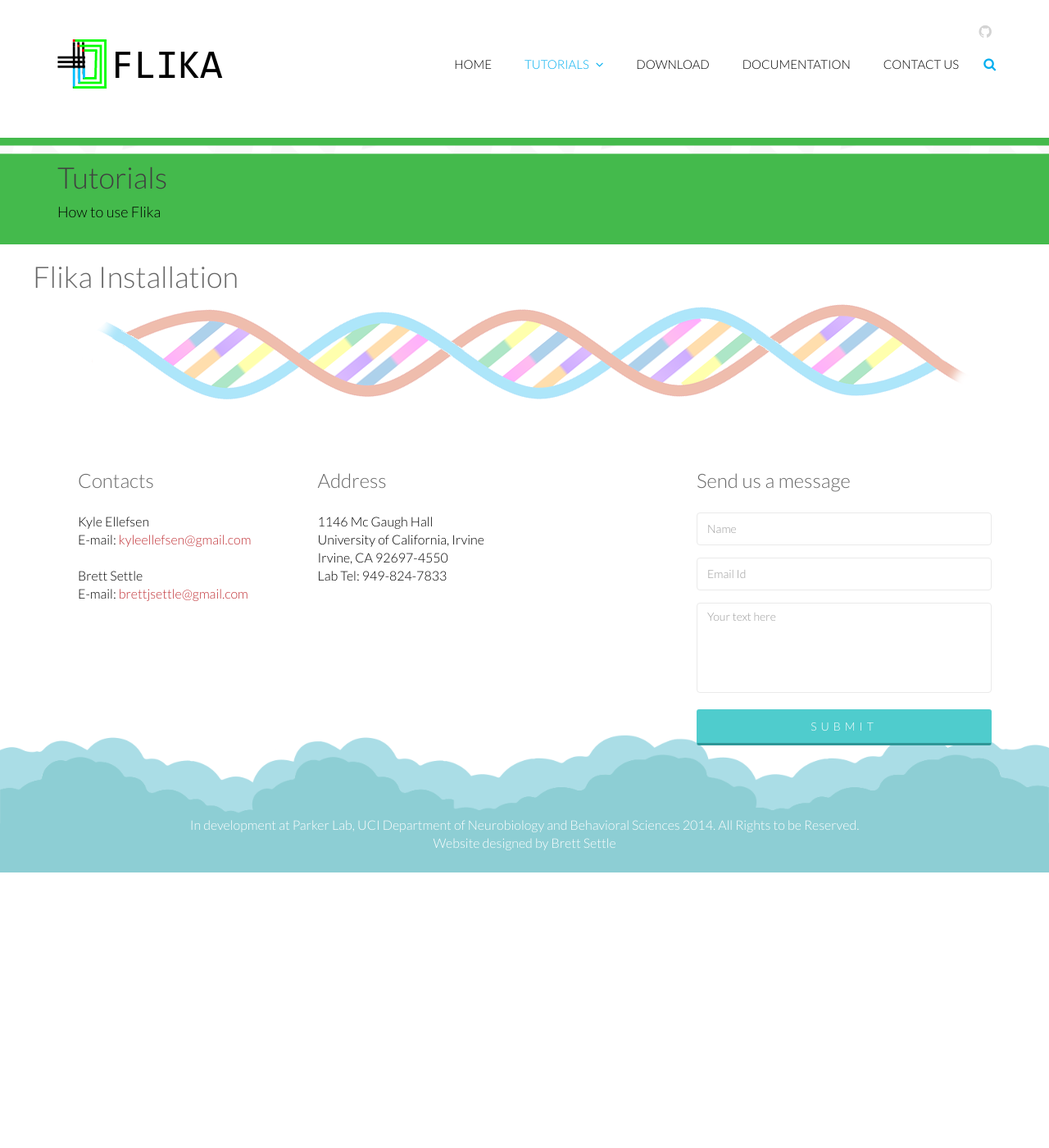
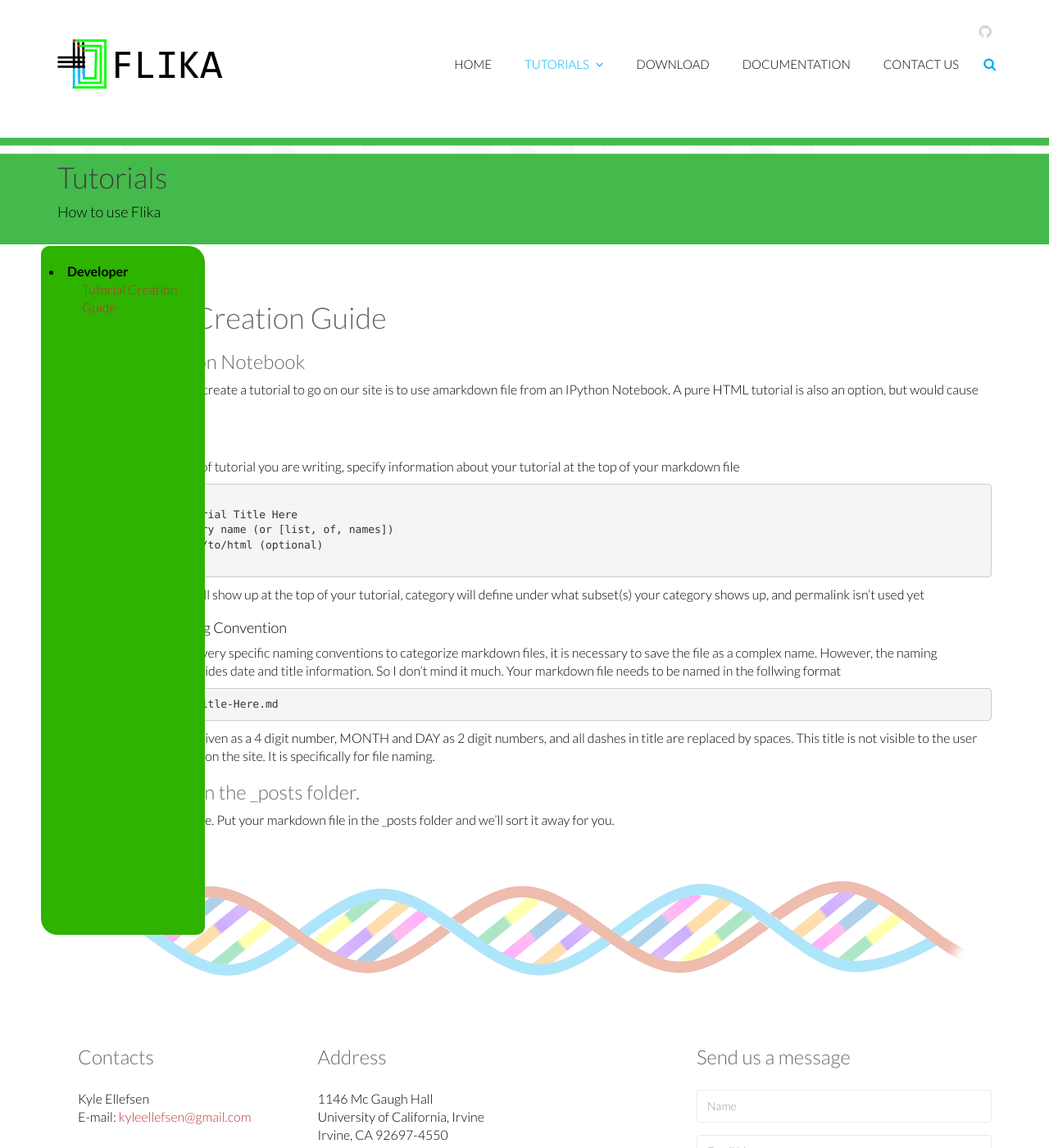
Before and after one commit to flika-org/flika-org.github.io, a Jekyll site: the page built from tutorials.html, in a window 1280 px wide and 1400 px high. Shown: the whole window at 82% size. Built offline with Jekyll 4.4.1, drawn with Linux system fonts in a browser that asks for light colours.

Commit message:
sidebar added

```diff
--- a/_layouts/default.html
+++ b/_layouts/default.html
@@ -4,7 +4,7 @@
     <meta name="viewport" content="width=device-width, initial-scale=1.0">
     <meta name="description" content="FLIKA homepage">
     <meta name="author" content="Brett Settle">
-    <title>Flika Image Processing | {{ title }}</title>
+    <title>Flika Image Processing | {{ page.title }}</title>
     <link href="static/css/bootstrap.min.css" rel="stylesheet">
     <link href="static/css/font-awesome.min.css" rel="stylesheet">
     <link href="static/css/animate.min.css" rel="stylesheet">
--- /dev/null
+++ b/_posts/2016-01-28-Tutorial-Creation.md
@@ -0,0 +1,29 @@
+---
+title: Tutorial Creation Guide
+category: Developer
+---
+# Tutorial Creation Guide
+
+## Use an IPython Notebook
+The simplest way to create a tutorial to go on our site is to use amarkdown file from an IPython Notebook.  A pure HTML tutorial is also an option, but would cause many headaches.
+
+### Step 1. YAML data
+To clarify what type of tutorial you are writing, specify information about your tutorial at the top of your markdown file
+
+	---
+	title: Your Tutorial Title Here
+	category: category name (or [list, of, names])
+	permalink: /path/to/html (optional)
+	---
+
+The title specified will show up at the top of your tutorial, category will define under what subset(s) your category shows up, and permalink isn't used yet
+
+### Step 2. File Naming Convention
+Because Jekyll uses very specific naming conventions to categorize markdown files, it is necessary to save the file as a complex name. However, the naming convention also provides date and title information. So I don't mind it much.  Your markdown file needs to be named in the follwing format
+
+	YEAR-MONTH-DAY-Title-Here.md
+
+Where the YEAR is given as a 4 digit number, MONTH and DAY as 2 digit numbers, and all dashes in title are replaced by spaces. This title is not visible to the user and will not show up on the site. It is specifically for file naming.
+
+## Step 3. Put it in the _posts folder.
+Really! It's that simple. Put your markdown file in the _posts folder and we'll sort it away for you.
--- a/static/css/main.css
+++ b/static/css/main.css
@@ -706,6 +706,15 @@ ul.sub-menu {
 }
 
 
+.sidebar {
+    position: fixed;
+    top:300; bottom:100; left:50;
+    width:200px;
+    background: #2db300;
+    border-radius: 10px 20px;
+}
+
+
 
 /*************************
 *******About Us Page******
--- a/tutorials.html
+++ b/tutorials.html
@@ -3,12 +3,194 @@ layout: default
 title: Tutorials
 about: How to use Flika
 ---
+
+<style type="text/css">
+
+
+/* Sidebar Menu */
+.ui.sidebar {
+  position: fixed;
+  top: 300;
+  left: 50;
+  height: 60%;
+  padding-left: 10px;
+  padding-top: 20px;
+  -webkit-backface-visibility: hidden;
+          backface-visibility: hidden;
+  -webkit-transition: none;
+  transition: none;
+  will-change: transform;
+  -webkit-transform: translate3d(0, 0, 0);
+          transform: translate3d(0, 0, 0);
+  -webkit-overflow-scrolling: touch;
+  /*height: 100% !important;
+  max-height: 100%;
+  border-radius: 10px 30px !important;
+  margin: 0em !important;*/
+  /*overflow-y: auto !important;*/
+  z-index: 102;
+}
+
+/* GPU Layers for Child Elements */
+.ui.sidebar > * {
+  -webkit-backface-visibility: hidden;
+          backface-visibility: hidden;
+}
+
+/*--------------
+   Direction
+---------------*/
+
+.ui.left.sidebar {
+  right: auto;
+  left: 0px;
+  -webkit-transform: translate3d(-100%, 0, 0);
+          transform: translate3d(-100%, 0, 0);
+}
+.ui.right.sidebar {
+  right: 0px !important;
+  left: auto !important;
+  -webkit-transform: translate3d(100%, 0%, 0);
+          transform: translate3d(100%, 0%, 0);
+}
+.ui.top.sidebar,
+.ui.bottom.sidebar {
+  width: 100% !important;
+  height: auto !important;
+}
+.ui.top.sidebar {
+  top: 0px !important;
+  bottom: auto !important;
+  -webkit-transform: translate3d(0, -100%, 0);
+          transform: translate3d(0, -100%, 0);
+}
+.ui.bottom.sidebar {
+  top: auto !important;
+  bottom: 0px !important;
+  -webkit-transform: translate3d(0, 100%, 0);
+          transform: translate3d(0, 100%, 0);
+}
+
+/*--------------
+     Pushable
+---------------*/
+
+.pushable {
+  height: 100%;
+  overflow-x: hidden;
+  padding: 0em !important;
+}
+
+/* Whole Page */
+body.pushable {
+  background: #FFFFFF !important;
+}
+
+/* Page Context */
+.pushable:not(body) {
+  -webkit-transform: translate3d(0, 0, 0);
+          transform: translate3d(0, 0, 0);
+}
+.pushable:not(body) > .ui.sidebar,
+.pushable:not(body) > .fixed,
+.pushable:not(body) > .pusher:after {
+  position: absolute;
+}
+
+/*--------------
+     Fixed
+---------------*/
+
+.pushable > .fixed {
+  position: fixed;
+  -webkit-backface-visibility: hidden;
+          backface-visibility: hidden;
+  -webkit-transition: -webkit-transform 500ms ease;
+  transition: -webkit-transform 500ms ease;
+  transition: transform 500ms ease;
+  transition: transform 500ms ease, -webkit-transform 500ms ease;
+  will-change: transform;
+  z-index: 101;
+}
+
+/*--------------
+     Page
+---------------*/
+
+.pushable > .pusher {
+  position: relative;
+  -webkit-backface-visibility: hidden;
+          backface-visibility: hidden;
+  overflow: hidden;
+  min-height: 100%;
+  -webkit-transition: -webkit-transform 500ms ease;
+  transition: -webkit-transform 500ms ease;
+  transition: transform 500ms ease;
+  transition: transform 500ms ease, -webkit-transform 500ms ease;
+  z-index: 2;
+}
+body.pushable > .pusher {
+  background: #FFFFFF;
+}
+
+/* Pusher should inherit background from context */
+.pushable > .pusher {
+  background: inherit;
+}
+
+/*--------------
+     Dimmer
+---------------*/
+
+.pushable > .pusher:after {
+  position: fixed;
+  top: 0px;
+  right: 0px;
+  content: '';
+  background-color: rgba(0, 0, 0, 0.4);
+  overflow: hidden;
+  opacity: 0;
+  -webkit-transition: opacity 500ms;
+  transition: opacity 500ms;
+  will-change: opacity;
+  z-index: 1000;
+}
+
+/*--------------
+    Coupling
+---------------*/
+
+.ui.sidebar.menu .item {
+  border-radius: 0em !important;
+}
+
+</style>
+
 <body>
-	<ul>
-	  {% for post in site.posts %}
-	    <li>
-	      {{ post.excerpt }}
-	    </li>
-	  {% endfor %}
-	</ul>
+	<div class="ui sidebar inverted vertical menu">
+		{% for category in site.categories %}
+		  <li>
+		    <strong>{{ category | first }}</strong>
+		    <ul>
+		    {% for tutorials in category %}
+		    	{% for tutorial in tutorials %}
+		    		<li><a href="{{ tutorial.url }}">{{ tutorial.title }}</a></li>
+		    	{% endfor %}
+		    {% endfor %}
+		    </ul>
+		  </li>
+		{% endfor %}
+	</div>
+
+	<section id="map-section">
+        <div class="container">
+			<ul>
+				{% for tut in site.posts %}
+			    	<li>
+			      	{{ tut.content }}
+			    	</li>
+			  	{% endfor %}
+			</ul>
+		</div>
+	</section>
 </body>
```
Also changed, not shown: _posts/2016-01-28-Flika-Installation.md (deleted, +0 -36 lines).
